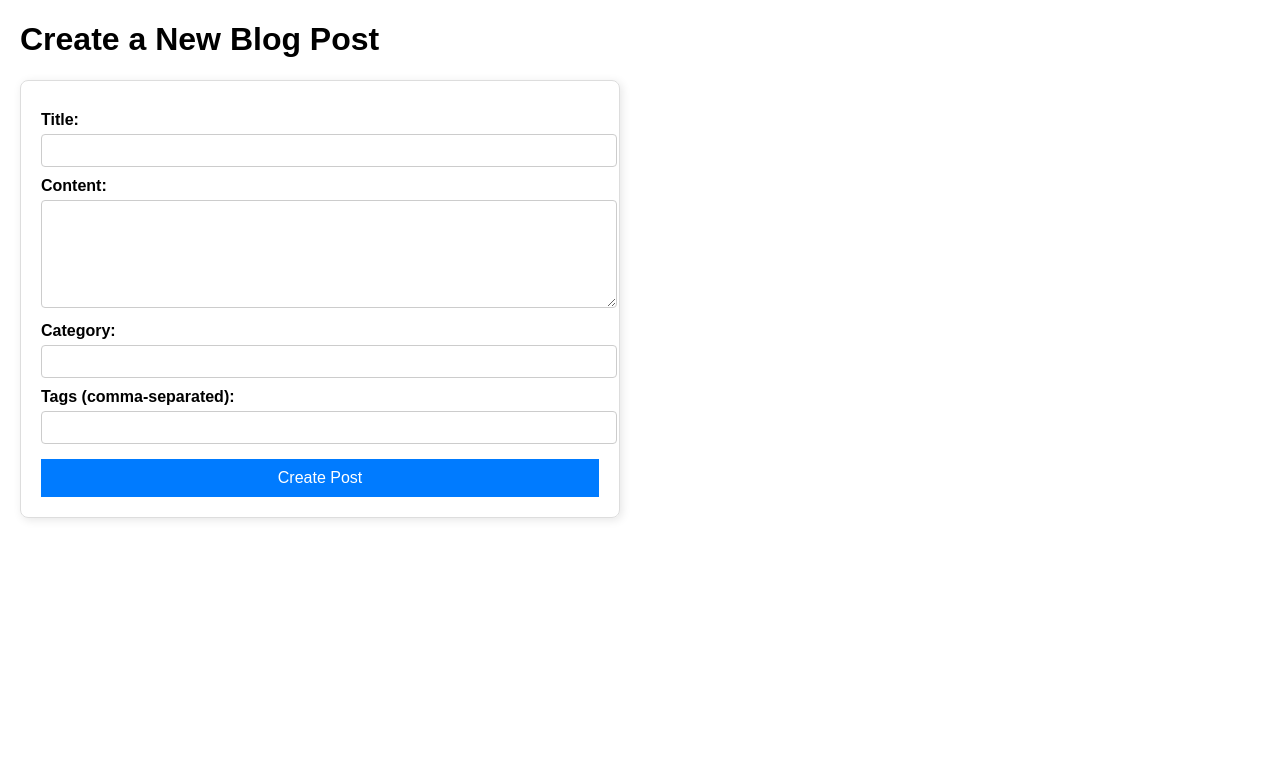
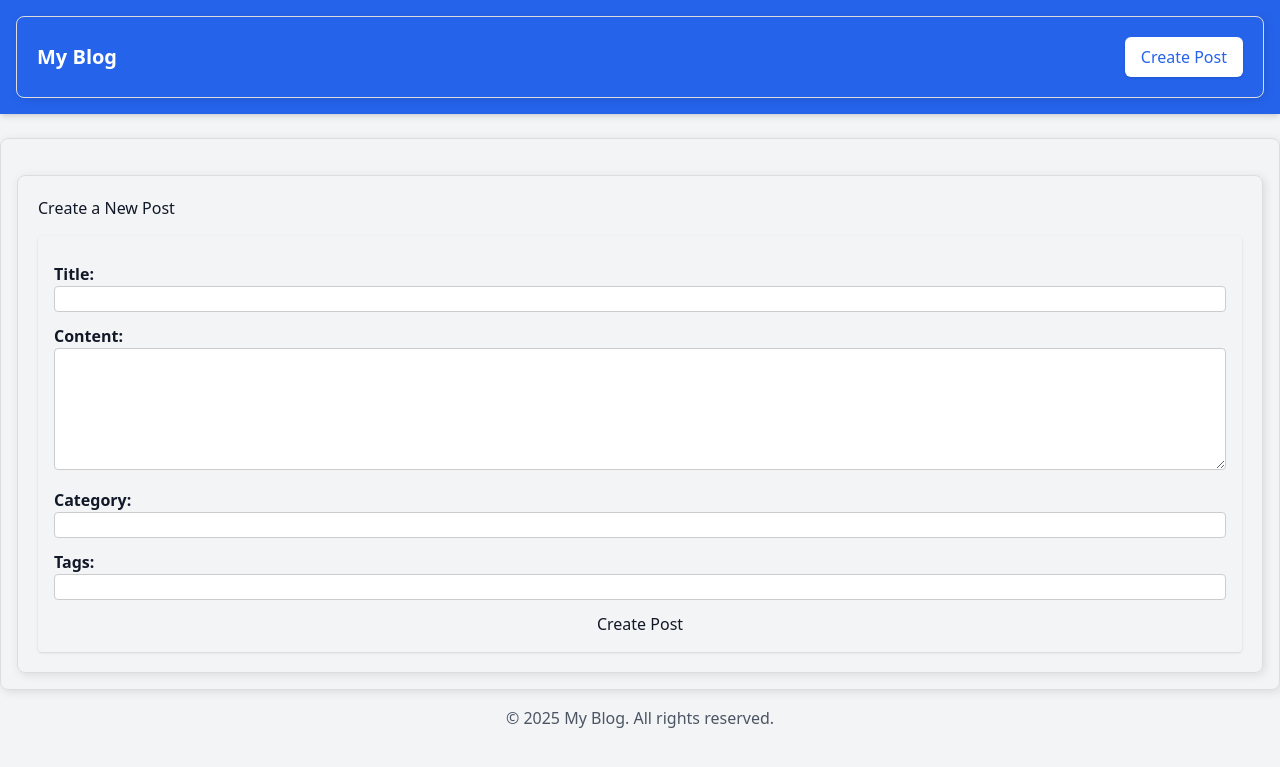
Before and after one commit to adrianjunus/Ticket-Resale, a Flask app: page /create in a window 1280 px wide. Shown: the top 767 px of the page. Run offline with Flask 3, Linux system fonts and the light colour scheme; some libraries are stand-ins or nearby versions.

Commit message:
html stuff

```diff
--- /dev/null
+++ b/app/templates/base.html
@@ -0,0 +1,39 @@
+<!DOCTYPE html>
+<html lang="en">
+<head>
+    <meta charset="UTF-8">
+    <meta name="viewport" content="width=device-width, initial-scale=1.0">
+    <title>{% block title %}My Blog{% endblock %}</title>
+
+    <!-- Tailwind CSS CDN -->
+    <script src="https://cdn.tailwindcss.com"></script>
+
+    <!-- Custom Styles (Optional) -->
+    <style>
+        /* Add additional custom styles if needed */
+    </style>
+</head>
+<body class="bg-gray-100 text-gray-900">
+
+    <!-- Navigation Bar -->
+    <nav class="bg-blue-600 shadow-md p-4">
+        <div class="container mx-auto flex justify-between items-center">
+            <a href="{{ url_for('main.index') }}" class="text-white text-xl font-semibold">My Blog</a>
+            <a href="{{ url_for('main.create_post') }}" class="bg-white text-blue-600 px-4 py-2 rounded-md shadow hover:bg-gray-100">
+                Create Post
+            </a>
+        </div>
+    </nav>
+
+    <!-- Main Content -->
+    <div class="container mx-auto mt-6 p-4">
+        {% block content %}{% endblock %}
+    </div>
+
+    <!-- Footer -->
+    <footer class="text-center py-4 text-gray-600">
+        &copy; 2025 My Blog. All rights reserved.
+    </footer>
+
+</body>
+</html>
--- a/app/templates/create.html
+++ b/app/templates/create.html
@@ -4,12 +4,8 @@
     <meta charset="UTF-8">
     <meta name="viewport" content="width=device-width, initial-scale=1.0">
     <title>Create a New Post</title>
+    <script src="https://cdn.tailwindcss.com"></script>
     <style>
-        body {
-            font-family: Arial, sans-serif;
-            margin: 20px;
-            max-width: 600px;
-        }
         label {
             font-weight: bold;
             display: block;
@@ -45,24 +41,38 @@
 </head>
 <body>
 
-    <h1>Create a New Blog Post</h1>
-    <div class="container">
-        <form action="{{ url_for('main.create_post') }}" method="POST">
-            <label for="title">Title:</label>
-            <input type="text" id="title" name="title" required>
+    {% extends "base.html" %}
 
-            <label for="content">Content:</label>
-            <textarea id="content" name="content" rows="6" required></textarea>
+    {% block title %}Create Post - My Blog{% endblock %}
 
-            <label for="category">Category:</label>
-            <input type="text" id="category" name="category">
+    {% block content %}
+    <div class="container mt-5">
+        <h2 class="mb-4">Create a New Post</h2>
 
-            <label for="tags">Tags (comma-separated):</label>
-            <input type="text" id="tags" name="tags">
+        <form method="POST" class="shadow p-4 rounded bg-light">
+            <div class="mb-3">
+                <label class="form-label">Title:</label>
+                <input type="text" class="form-control" name="title" required>
+            </div>
 
-            <button type="submit">Create Post</button>
+            <div class="mb-3">
+                <label class="form-label">Content:</label>
+                <textarea class="form-control" name="content" rows="5" required></textarea>
+            </div>
+
+            <div class="mb-3">
+                <label class="form-label">Category:</label>
+                <input type="text" class="form-control" name="category">
+            </div>
+
+            <div class="mb-3">
+                <label class="form-label">Tags:</label>
+                <input type="text" class="form-control" name="tags">
+            </div>
+
+            <button type="submit" class="btn btn-success w-100">Create Post</button>
         </form>
     </div>
-
+    {% endblock %}
 </body>
 </html>
```
Also changed, not shown: app/templates/index.html (+21 -35 lines), app/templates/post.html (+13 -4 lines).
